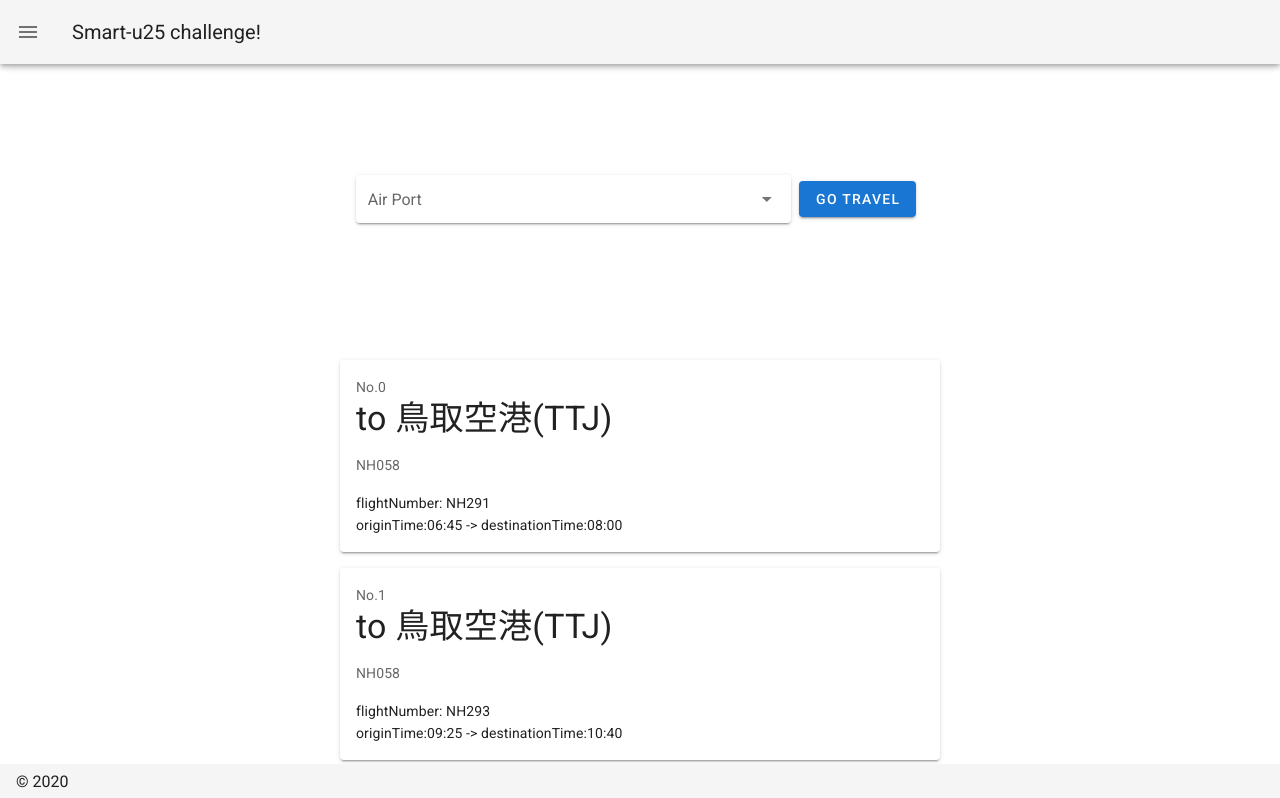
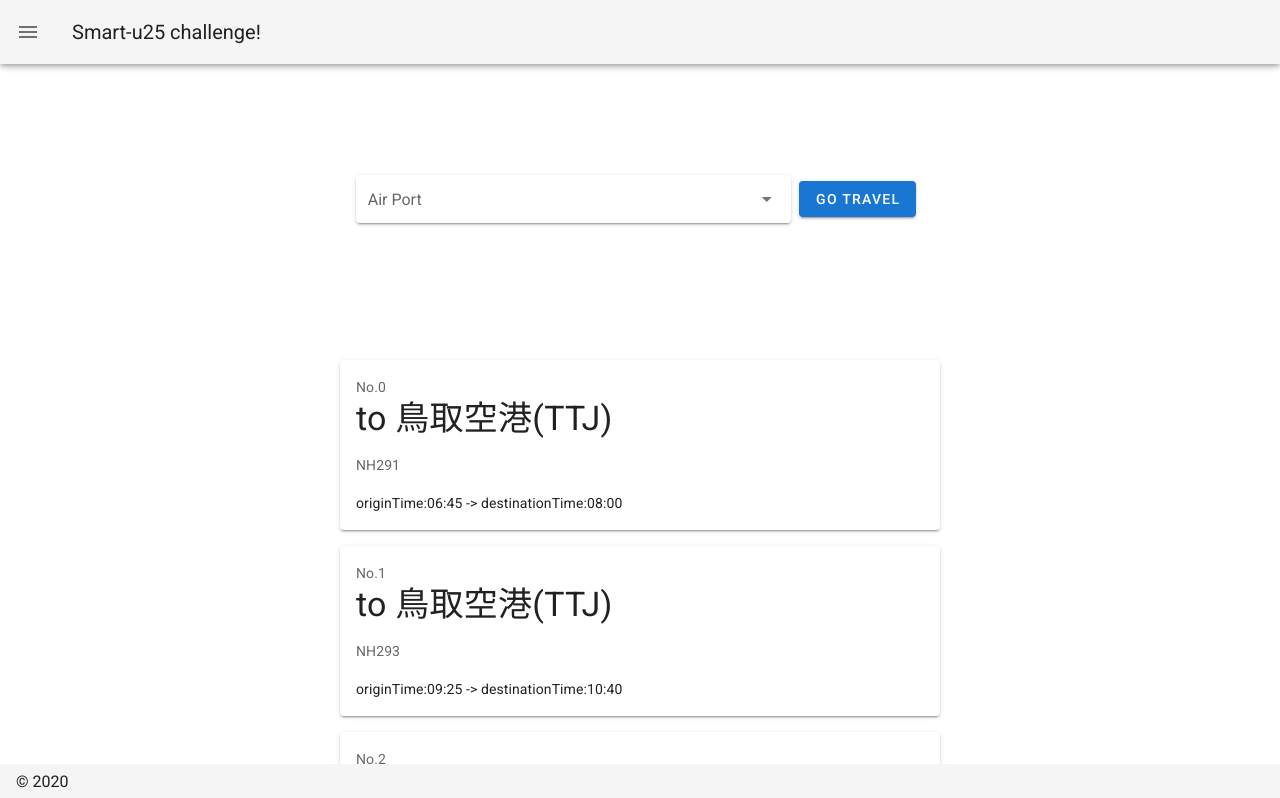
Before and after one commit to MizukiSonoko/buttobi-site, a Nuxt app: page / in a window 1280 px wide. Shown: the top 798 px of the page. Built offline with nearby package versions, Linux system fonts and the light colour scheme.

Commit message:
Fix card design

```diff
--- a/pages/index.vue
+++ b/pages/index.vue
@@ -23,9 +23,8 @@
             <p class="display-1 text--primary">
               to {{r.dest}}({{r.iata}})
             </p>
-            <p>NH058</p>
+            <p>{{r.flightNumbers}}</p>
             <div class="text--primary">
-              flightNumber: {{r.flightNumbers}}<br>
               originTime:{{r.originTime}} -> destinationTime:{{r.destTime}}
             </div>
           </v-card-text>
```
